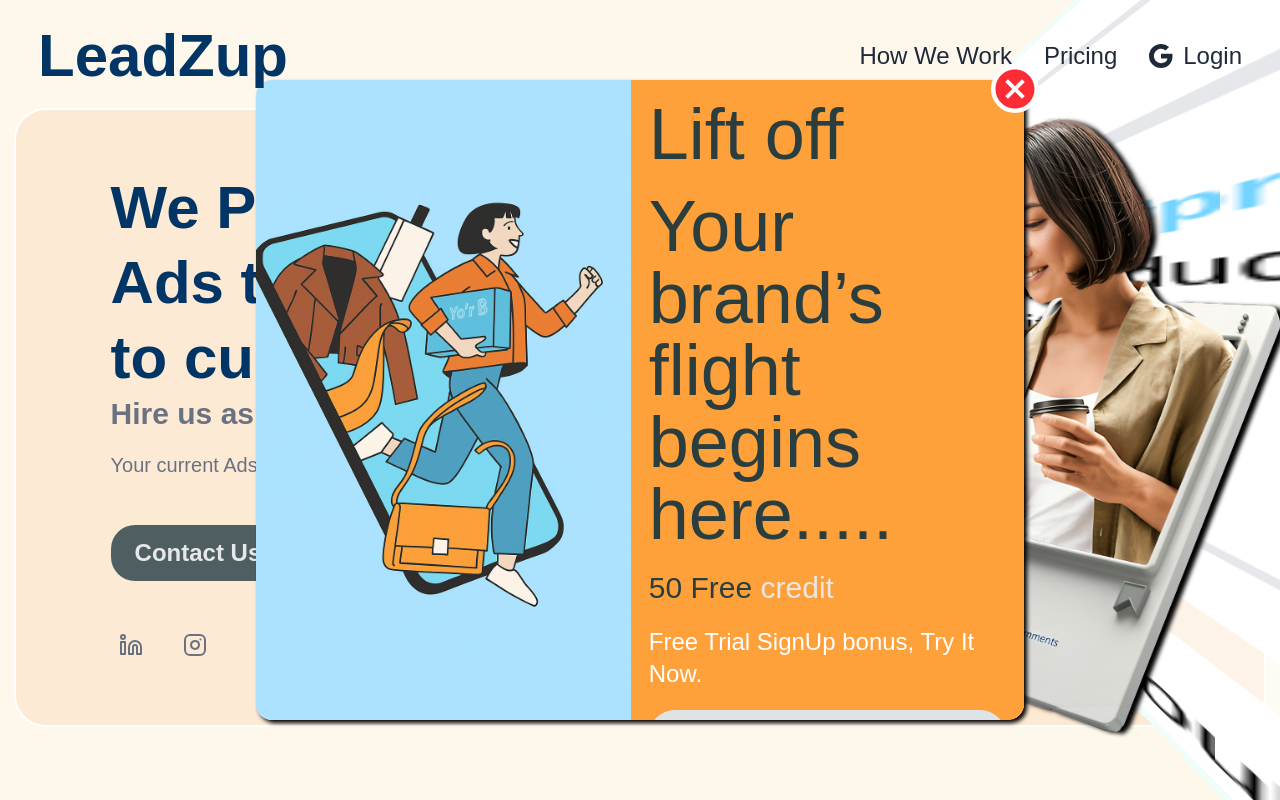
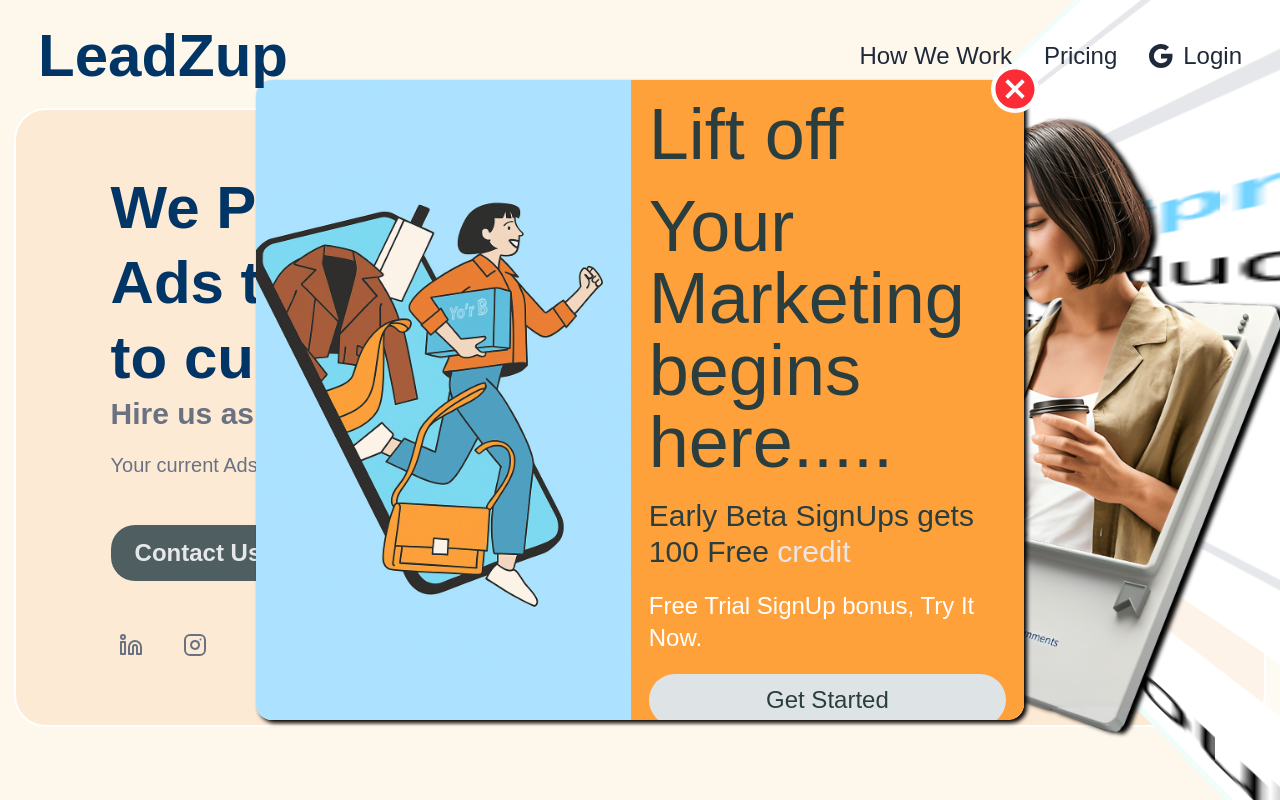
Before and after one commit to mrnishant1/digitalmarketing, a Next.js app: page / in a window 1280 px wide. Shown: the top 800 px of the page. Built offline with nearby package versions, Linux system fonts and the light colour scheme; no server answers; a web font is replaced by a local one.

Commit message:
Update marketing text on trial page

```diff
--- a/app/components/trialpage.tsx
+++ b/app/components/trialpage.tsx
@@ -40,10 +40,10 @@
             <>
               <h1 className="lg:text-7xl md:text-4xl text-2xl z-[10]">Lift off</h1>
               <h2 className="lg:text-7xl md:text-4xl text-2xl z-[10]">
-                Your brand’s flight begins here.....
+                Your Marketing begins here.....
               </h2>
               <h1 className="lg:text5xl md:text-3xl text-2xl z-[10]">
-                50 Free <span className="g:text5xl md:text-3xl text-2xl text-[#ebe5e5]">credit</span>
+                Early Beta SignUps gets 100 Free <span className="lg:text4xl md:text-3xl text-2xl text-[#ebe5e5]">credit</span>
               </h1>
               <h1 className="text-xs md:text-2xl font-sans text-white z-[10]">
                 Free Trial SignUp bonus, Try It Now.
```
